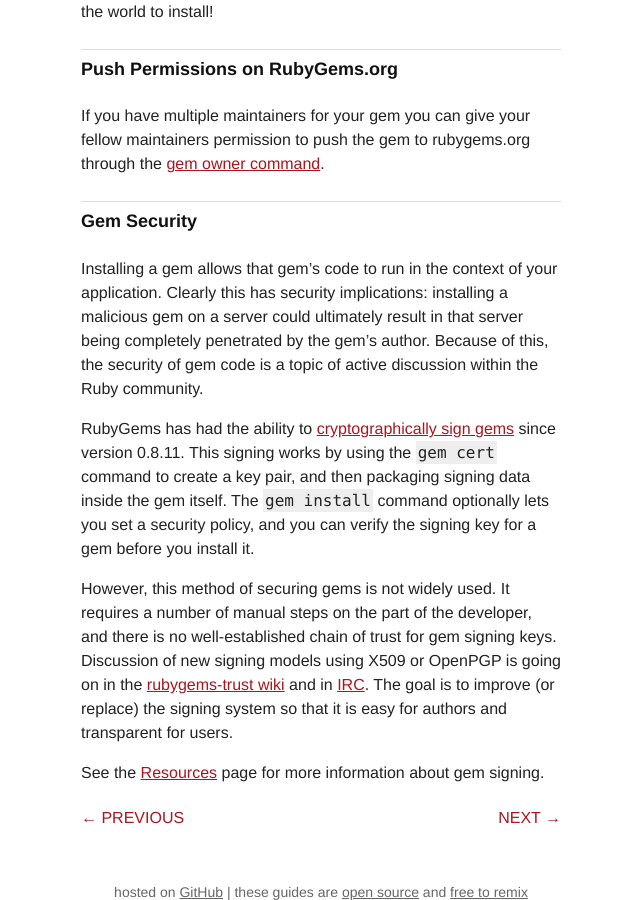
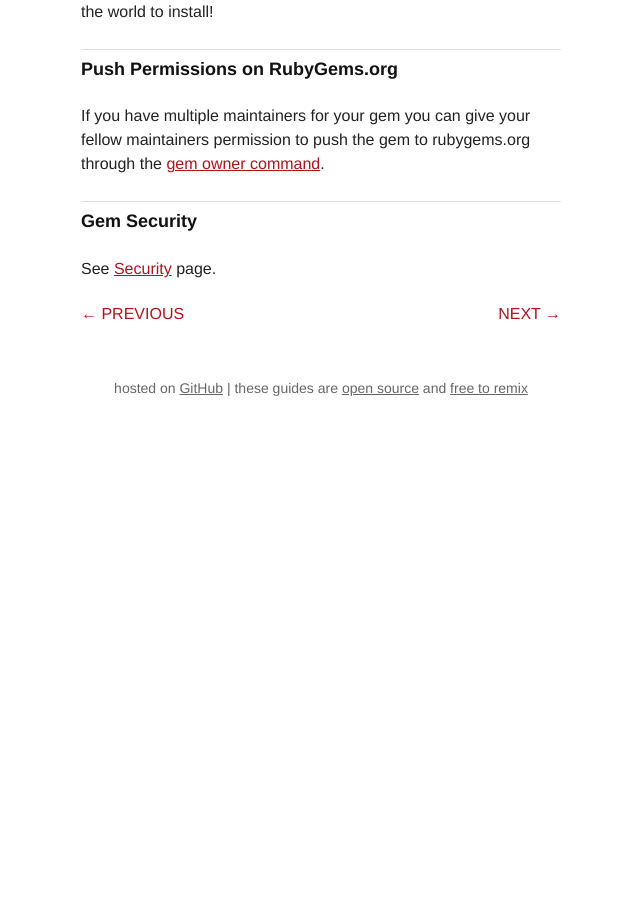
Before and after one commit to radar/guides, a Jekyll site: the page built from publishing.md, in a window 1280 px wide and 900 px high, scrolled down 2352 px. Shown: the whole window, without its empty margins (319-959 px from the left). Built offline with Jekyll 4.4.1, drawn with Linux system fonts in a browser that asks for light colours; after the commit the page ends 2798 px from its top, so only the background shows below that.

Commit message:
Create basic security page, move content from publishing

```diff
--- a/publishing.md
+++ b/publishing.md
@@ -101,26 +101,4 @@ owner command](/command-reference/#gem_owner).
 Gem Security
 ------------
 
-Installing a gem allows that gem's code to run in the context of your
-application. Clearly this has security implications: installing a malicious gem
-on a server could ultimately result in that server being completely penetrated
-by the gem's author. Because of this, the security of gem code is a topic of
-active discussion within the Ruby community.
-
-RubyGems has had the ability to [cryptographically sign
-gems](http://docs.rubygems.org/read/chapter/21) since version 0.8.11. This
-signing works by using the `gem cert` command to create a key pair, and then
-packaging signing data inside the gem itself. The `gem install` command
-optionally lets you set a security policy, and you can verify the signing key
-for a gem before you install it.
-
-However, this method of securing gems is not widely used. It requires a number
-of manual steps on the part of the developer, and there is no well-established
-chain of trust for gem signing keys. Discussion of new signing models using
-X509 or OpenPGP is going on in the [rubygems-trust
-wiki](https://github.com/rubygems-trust/rubygems.org/wiki/_pages) and
-in [IRC](irc://chat.freenode.net/#rubygems-trust). The goal is to improve (or
-replace) the signing system so that it is easy for authors and transparent for
-users.
-
-See the [Resources](/resources) page for more information about gem signing.
+See [Security](/Security) page.
```
Also changed, not shown: other parts of publishing.md (+1 -1 lines), index.md (+5 -0 lines), patterns.md (+1 -1 lines), security.md (added, +66 -0 lines).
